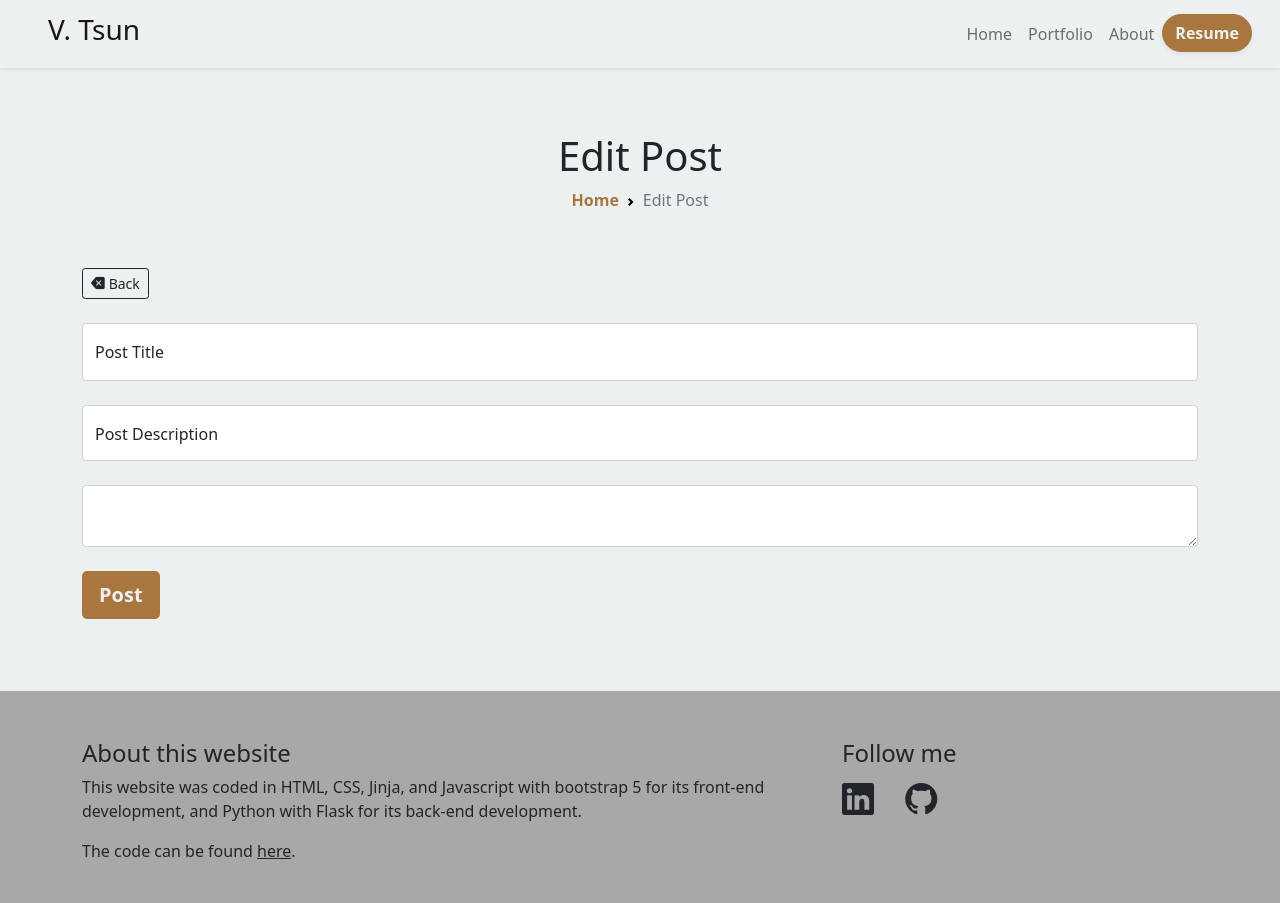
After one commit to VincentTsun/personal-website, a Flask app: template website/templates/edit_post.html in a window 1280 px wide. The commit adds this page. Run offline with Flask 2, Linux system fonts and the light colour scheme; the template is opened without the code that fills it, so the values that code supplies are empty; some libraries are stand-ins or nearby versions.

Commit message:
added edit function for posts

```diff
--- a/website/__init__.py
+++ b/website/__init__.py
@@ -14,6 +14,8 @@ def create_app():
     app = Flask(__name__)
     load_dotenv()
     app.config['SECRET_KEY'] = getenv("SECRET_KEY",'Optional default value')
+    #for internal testing only
+    #app.config['SQLALCHEMY_DATABASE_URI'] = f'sqlite:///{DB_NAME}'
     app.config['SQLALCHEMY_DATABASE_URI'] = getenv("DATABASE_URI")
     db.init_app(app)
 
--- /dev/null
+++ b/website/templates/edit_post.html
@@ -0,0 +1,49 @@
+{% extends "base_banner.html" %}
+
+{% block title %}Edit Post{% endblock %}
+
+{% block banner_header %}
+<h1>Edit Post</h1>
+{% endblock %}
+
+{% block breadcrumb %}
+<li class="breadcrumb-item active" aria-current="page">Edit Post</li>
+{% endblock %}
+
+{% block main_content %}
+<br/>
+<div class="container pb-5">
+    <!-- back button-->
+    <div align="left" class="pb-4">
+        <a href="/portfolio">
+            <button type="button" class="btn btn-outline-dark btn-sm">
+                <i class="bi bi-backspace-fill"></i> Back</button>
+        </a>
+    </div>
+    <!-- form for posts -->
+    <form method="POST" novalidate class="needs-validation">
+        <div class="form-floating mb-4">
+            <input class="form-control" id="post_title" name="post_title" style="resize: none;" placeholder="title" value="{{ post.title }}" required></input>
+            <label for="post_title">Post Title</label>
+            <div class="valid-tooltip">Looks good!</div>
+            <div class="invalid-tooltip">Please enter a title.</div>
+        </div>
+        <div class="form-floating mb-4">
+            <input class="form-control" rows="2" id="post_desc" name="post_desc" style="resize: none; height:100%;" placeholder="desc" value="{{ post.description }}" required></input>
+            <label for="post_title">Post Description</label>
+            <div class="valid-tooltip">Looks good!</div>
+            <div class="invalid-tooltip">Please enter description.</div>
+        </div>
+        <div>
+            <textarea class="form-control" id="summernote" name="post" required></textarea>
+            <div class="valid-tooltip">Looks good!</div>
+            <div class="invalid-tooltip">Please enter at least one character.</div>
+        </div>
+        <br/>
+        <div align="left">
+            <button type="submit" class="btn btn-lg btn-primary"><strong class="text-light">Post</strong></button>
+        </div>
+    </form>
+</div>
+<br/>
+{% endblock %}
--- a/website/templates/post.html
+++ b/website/templates/post.html
@@ -8,6 +8,9 @@
         <a href="/portfolio">
             <button type="button" class="btn btn-outline-dark btn-sm">
                 <i class="bi bi-backspace-fill"></i> Back</button>
+        </a>
+        <a href="/edit-post/{{post.id}}">
+            <button type="button" class="btn btn-outline-dark btn-sm">Edit</button>
         </a>
     </div>
     <div class="row">
```
Also changed, not shown: website/views.py (+27 -0 lines).
